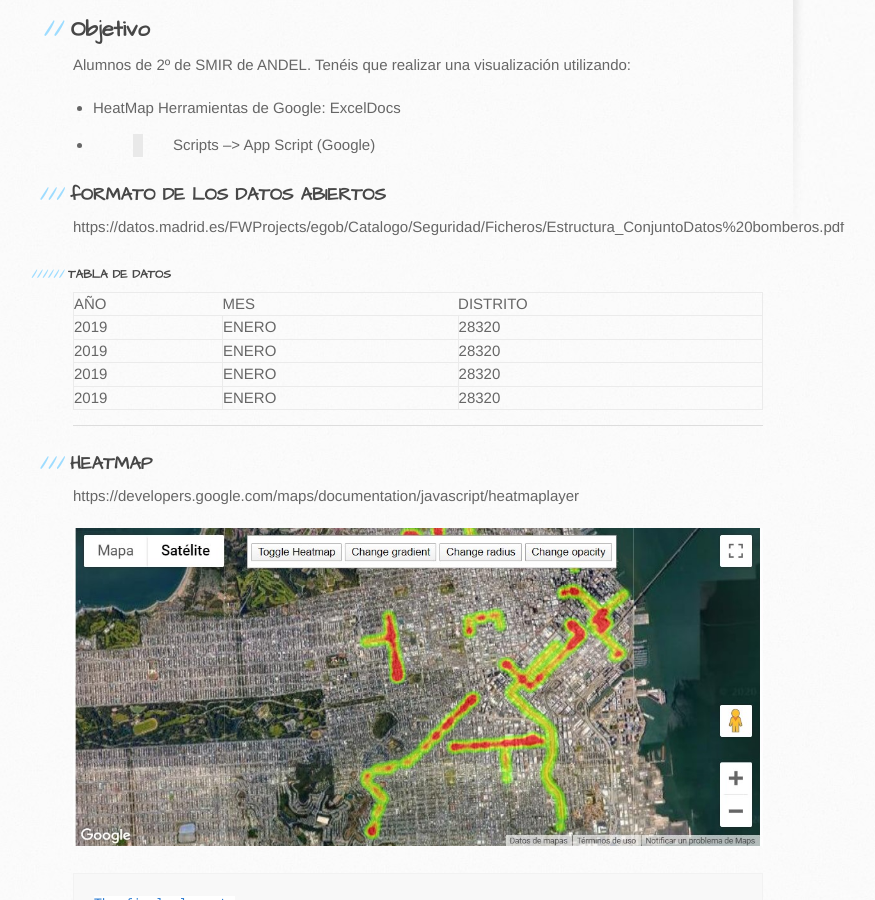
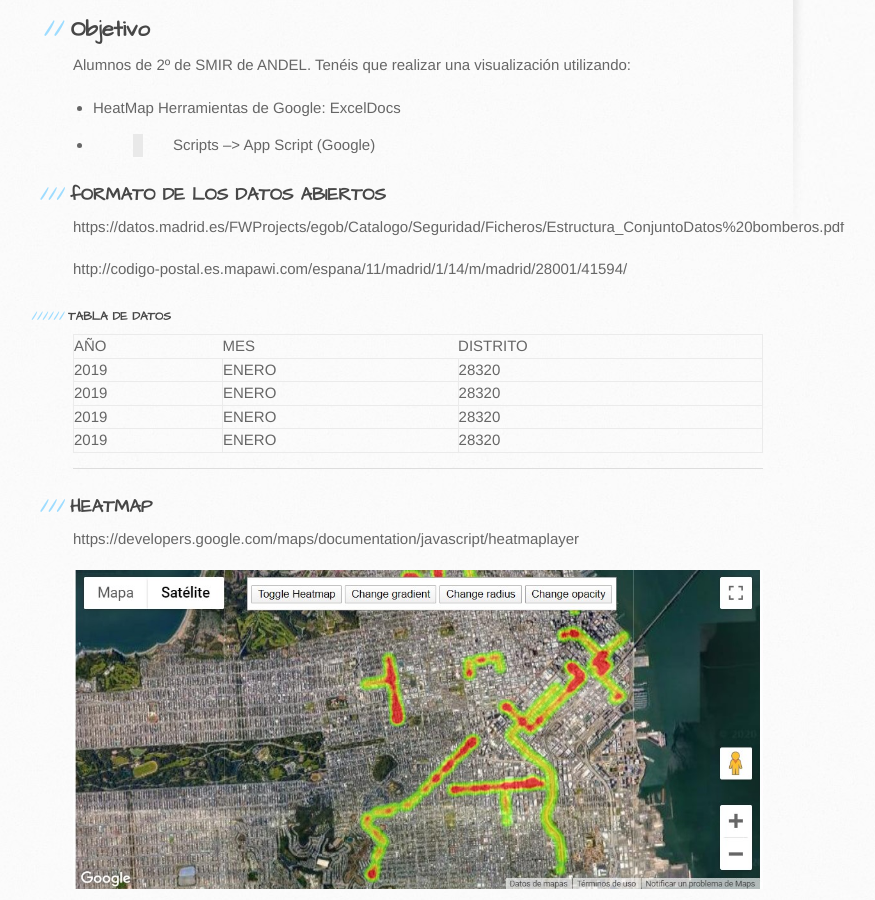
Before and after one commit to AlfonsoDeUna/VisualizationProject, a Jekyll site: the page built from index.md, in a window 1280 px wide and 900 px high, scrolled down 742 px. Shown: the whole window, without its empty margins (97-972 px from the left). Built offline with Jekyll 4.4.1, drawn with Linux system fonts in a browser that asks for light colours; some of the changed lines change nothing that is shown.

Commit message:
Update index.md

```diff
--- a/index.md
+++ b/index.md
@@ -26,6 +26,8 @@
 
 https://datos.madrid.es/FWProjects/egob/Catalogo/Seguridad/Ficheros/Estructura_ConjuntoDatos%20bomberos.pdf
 
+http://codigo-postal.es.mapawi.com/espana/11/madrid/1/14/m/madrid/28001/41594/
+
 
 ###### TABLA DE DATOS
 
```
